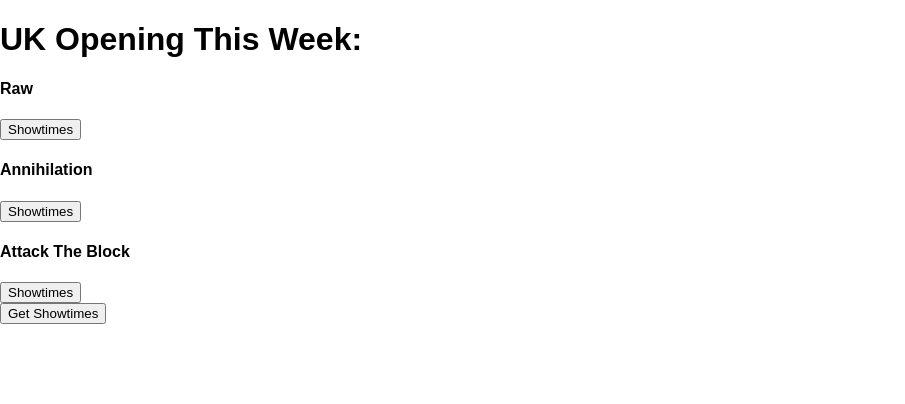
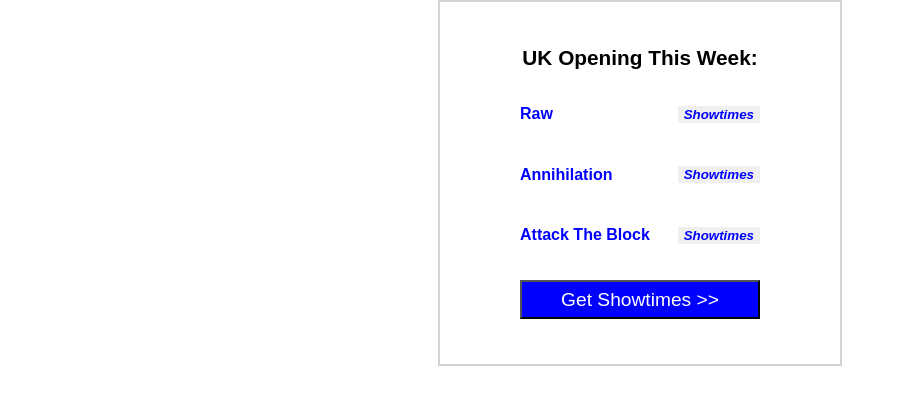
Before and after one commit to jimbevington/react-imdb-homework, a React (Create React App) app: page / in a window 1280 px wide. Shown: the top 404 px of the page, without its empty margins (0-905 px from the left). Built offline with nearby package versions, Linux system fonts and the light colour scheme.

Commit message:
added some styling

```diff
--- a/src/App.css
+++ b/src/App.css
@@ -1,28 +1,52 @@
-.App {
-  text-align: center;
+
+h1 {
+  font-size: 1.3em;
 }
 
-.App-logo {
-  animation: App-logo-spin infinite 20s linear;
-  height: 80px;
+h4 {
+  display: inline-block;
 }
 
-.App-header {
-  background-color: #222;
-  height: 150px;
-  padding: 20px;
-  color: white;
+.movies-container {
+  display: flex;
+  flex-flow: column;
+  align-items: center;
+  width: 400px;
+  margin: auto;
+  padding-left: 0px;
+  padding-right: 0px;
+  border: solid lightgrey 2px;
+  padding-top: 30px;
+  padding-bottom: 30px;
 }
 
-.App-title {
-  font-size: 1.5em;
+.movies-list {
+  padding-left: 5px;
+  padding-right: 5px;
+  width: 60%;
+  color: blue;
 }
 
-.App-intro {
-  font-size: large;
+.movie-listing {
+  display: flex;
+  flex-flow: row;
+  justify-content: space-between;
+  align-items: center;
 }
 
-@keyframes App-logo-spin {
-  from { transform: rotate(0deg); }
-  to { transform: rotate(360deg); }
+.get-movie-showtimes {
+  border: none;
+  color: blue;
+  font-weight: 600;
+  font-style: italic;
 }
+
+.get-showtimes {
+  background-color: blue;
+  color: white;
+  font-size: 1.2em;
+  height: 2em;
+  width: 60%;
+  margin: 15px;
+
+}
--- a/src/components/GetShowtimes.js
+++ b/src/components/GetShowtimes.js
@@ -3,6 +3,6 @@
 // has access to all Movies details via this.props.data
 
 const GetShowtimes = (props) =>
-  <button className='get-showtimes'>Get Showtimes</button>
+  <button className='get-showtimes'>Get Showtimes >></button>
 
 export default GetShowtimes;
--- a/src/containers/MoviesContainer.js
+++ b/src/containers/MoviesContainer.js
@@ -8,13 +8,13 @@
     this.state = {
       data: [
         {
-          title: "Raw", year: 2017, director: 'Julia Ducournau', showtimes: [1200, 1545, 1800, 2130]
+          id: 1, title: "Raw", year: 2017, director: 'Julia Ducournau', showtimes: [1200, 1545, 1800, 2130]
         },
         {
-          title: 'Annihilation', year: 2017, director: 'Alex Garland', showtimes: [1350, 1600, 2200]
+          id: 2, title: 'Annihilation', year: 2017, director: 'Alex Garland', showtimes: [1350, 1600, 2200]
         },
         {
-          title: 'Attack The Block', year: 2011, director: 'Joe Cornish', showtimes: [1145, 1400, 1930]
+          id: 3, title: 'Attack The Block', year: 2011, director: 'Joe Cornish', showtimes: [1145, 1400, 1930]
         }
       ]
     };
@@ -22,7 +22,7 @@
 
   render(){
     return (
-      <div classname='movies-container'>
+      <div className='movies-container'>
         <h1>UK Opening This Week:</h1>
         <MoviesList data={this.state.data}/>
         <GetShowtimes data={this.state.data}/>
```
